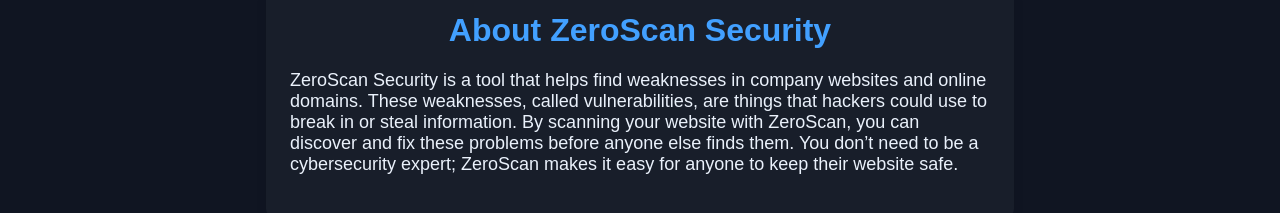
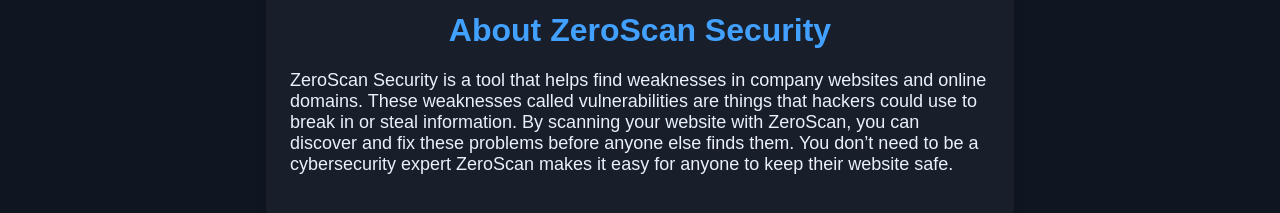
Before and after one commit to itchybawbagz/zeroscansecurity.com, a plain HTML site: page about.html in a window 1280 px wide. Shown: the part 241-454 px from the top of the page. Drawn offline with Linux system fonts and the light colour scheme.

Commit message:
Update about.html with new content

```diff
--- a/about.html
+++ b/about.html
@@ -26,7 +26,7 @@
   <div class="container">
     <h1>About ZeroScan Security</h1>
     <p>
-      ZeroScan Security is a tool that helps find weaknesses in company websites and online domains. These weaknesses, called vulnerabilities, are things that hackers could use to break in or steal information. By scanning your website with ZeroScan, you can discover and fix these problems before anyone else finds them. You don’t need to be a cybersecurity expert; ZeroScan makes it easy for anyone to keep their website safe.
+      ZeroScan Security is a tool that helps find weaknesses in company websites and online domains. These weaknesses called vulnerabilities are things that hackers could use to break in or steal information. By scanning your website with ZeroScan, you can discover and fix these problems before anyone else finds them. You don’t need to be a cybersecurity expert ZeroScan makes it easy for anyone to keep their website safe.
     </p>
   </div>
 </body>
```
